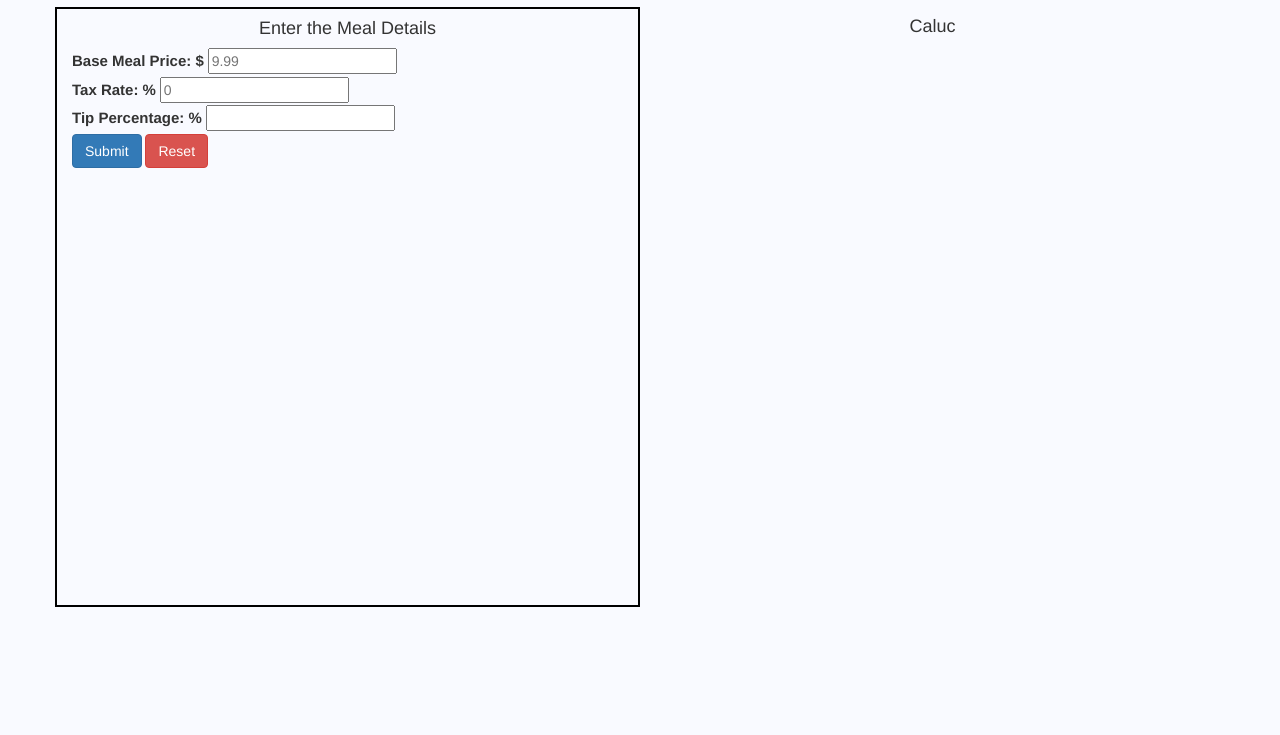
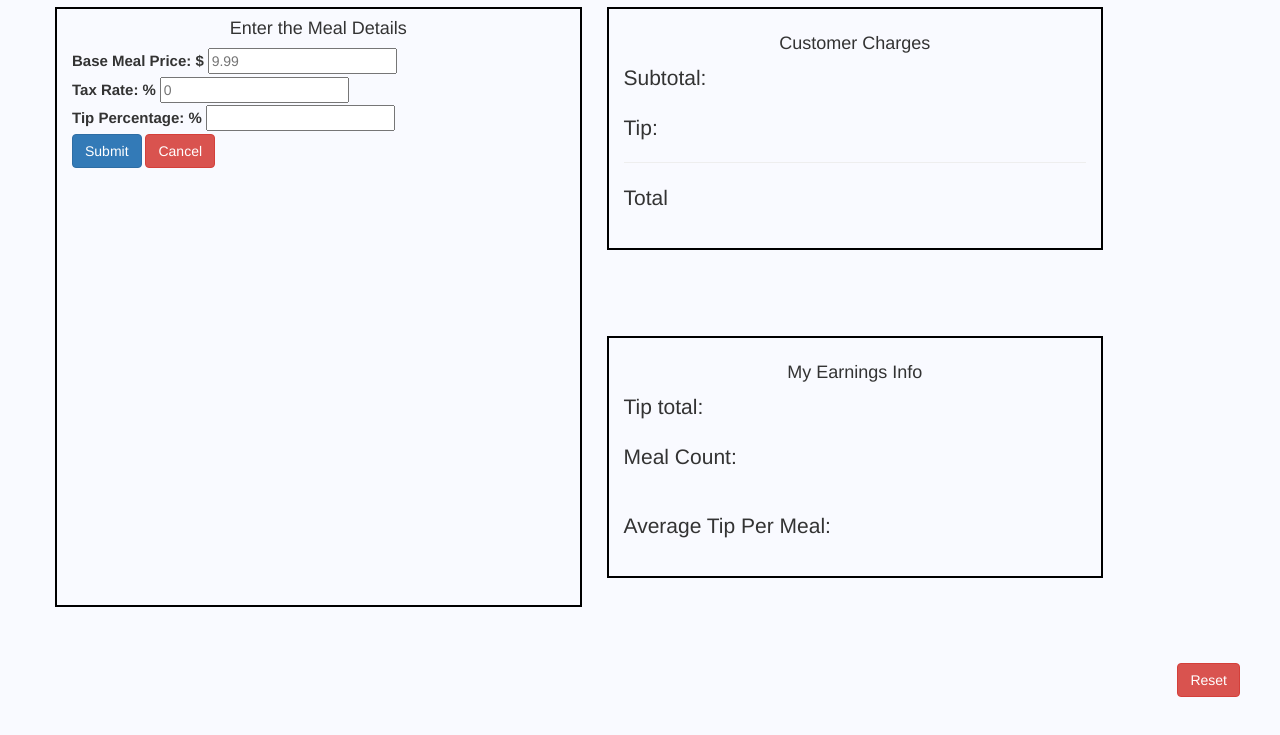
Before and after one commit to Tenkaklet/Waitstaff, a plain HTML site: page index.html in a window 1280 px wide. Shown: the part 63-798 px from the top of the page. Drawn offline with nearby package versions, Linux system fonts and the light colour scheme.

Commit message:
finished layout

```diff
--- a/index.html
+++ b/index.html
@@ -35,13 +35,27 @@
                           <input type="text" placeholder="" id="tip">
                           <br>
                           <button type="submit" class="btn btn-primary">Submit</button>
-                          <button type="button" class="btn btn-danger" name="reset">Reset</button>
+                          <button type="button" class="btn btn-danger" name="cancel">Cancel</button>
                       </form>
                   </div>
               </article>
               <article class="col-lg-6" id="results">
-                  <h4 class="text-center">Caluc</h4>
+                  <div class="userResults-top" id="charges">
+                      <h4 class="text-center">Customer Charges</h4>
+                      <p class="lead">Subtotal: </p>
+                      <p class="lead">Tip:</p>
+                      <hr>
+                      <p class="lead">Total</p>
+                  </div>
+                  <div class="userResults-bottom" id="eInfo">
+                      <h4 class="text-center">My Earnings Info</h4>
+                      <p class="lead">Tip total: </p>
+                      <p class="lead">Meal Count: </p>
+                      <br>
+                      <p class="lead">Average Tip Per Meal: </p>
+                  </div>
               </article>
+              <button type="button" class="btn btn-danger reset" name="reset">Reset</button>
           </div>
       </section>
 
--- a/sass/main.scss
+++ b/sass/main.scss
@@ -1,10 +1,11 @@
 body {
     background-color: #f9faff;
 }
-
 #mealDetails {
     border: 2px solid #000;
     height: 75vh;
+    width: 45%;
+    margin-right: 10px;
     form {
         width: 100%;
         label {
@@ -12,3 +13,22 @@ body {
         }
     }
 }
+#results {
+    height: 75vh;
+    width: 45%;
+    margin: 0 auto;
+    .userResults-top {
+        padding: 15px;
+        margin-bottom: 30px;
+        border: 2px solid #000;
+    }
+    .userResults-bottom {
+        @extend .userResults-top;
+        margin-top: 86px;
+    }
+}
+.reset {
+    bottom: 40px;
+    right: 40px;
+    position: fixed;
+}
```
Also changed, not shown: css/main.css.
